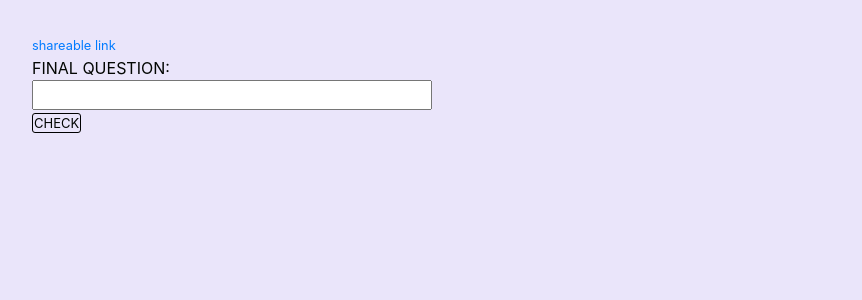
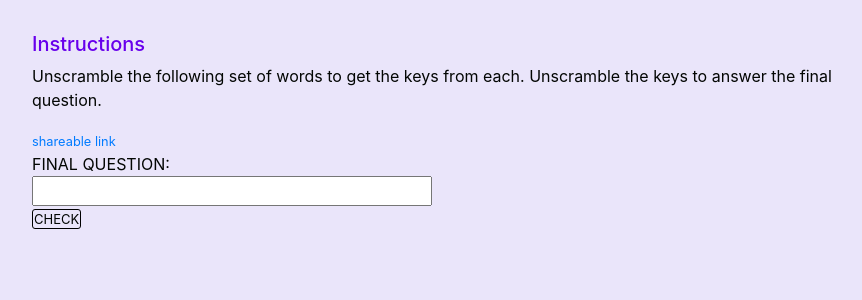
Before and after one commit to varmashanthanu/string_exercises, a Flask app: template templates/play_game.html in a window 1280 px wide. Shown: the part 56-356 px from the top of the page, without its empty margins (53-915 px from the left). Run offline with Flask 2, Linux system fonts and the light colour scheme; the template is opened without the code that fills it, so the values that code supplies are empty; some libraries are stand-ins or nearby versions.

Commit message:
added instructions on play page

```diff
--- a/templates/play_game.html
+++ b/templates/play_game.html
@@ -1,5 +1,7 @@
 {% extends 'layout.html' %}
 {% block content %}
+    <h5>Instructions</h5>
+    <p>Unscramble the following set of words to get the keys from each. Unscramble the keys to answer the final question.</p>
     <small><a href="/play_game/{{ game['id'] }}">shareable link</a></small>
     <div id="words">
         {% for i, word in game['scrambled_words'] %}
```
